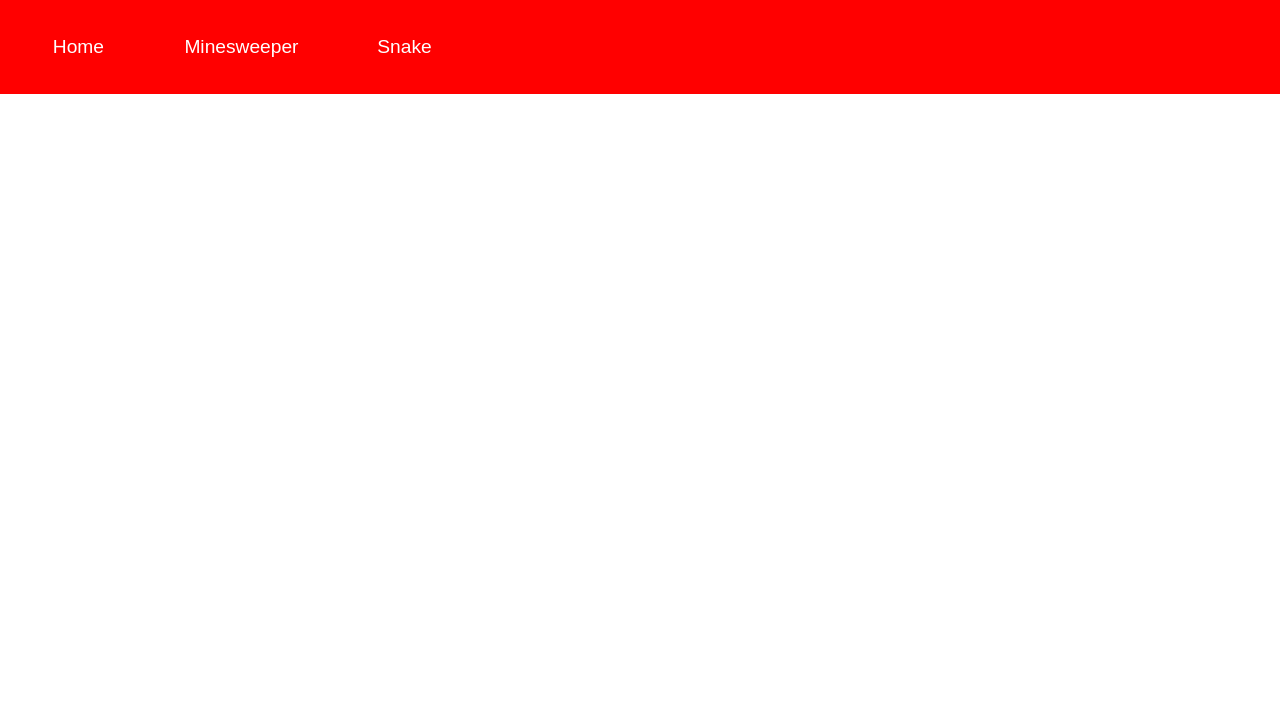
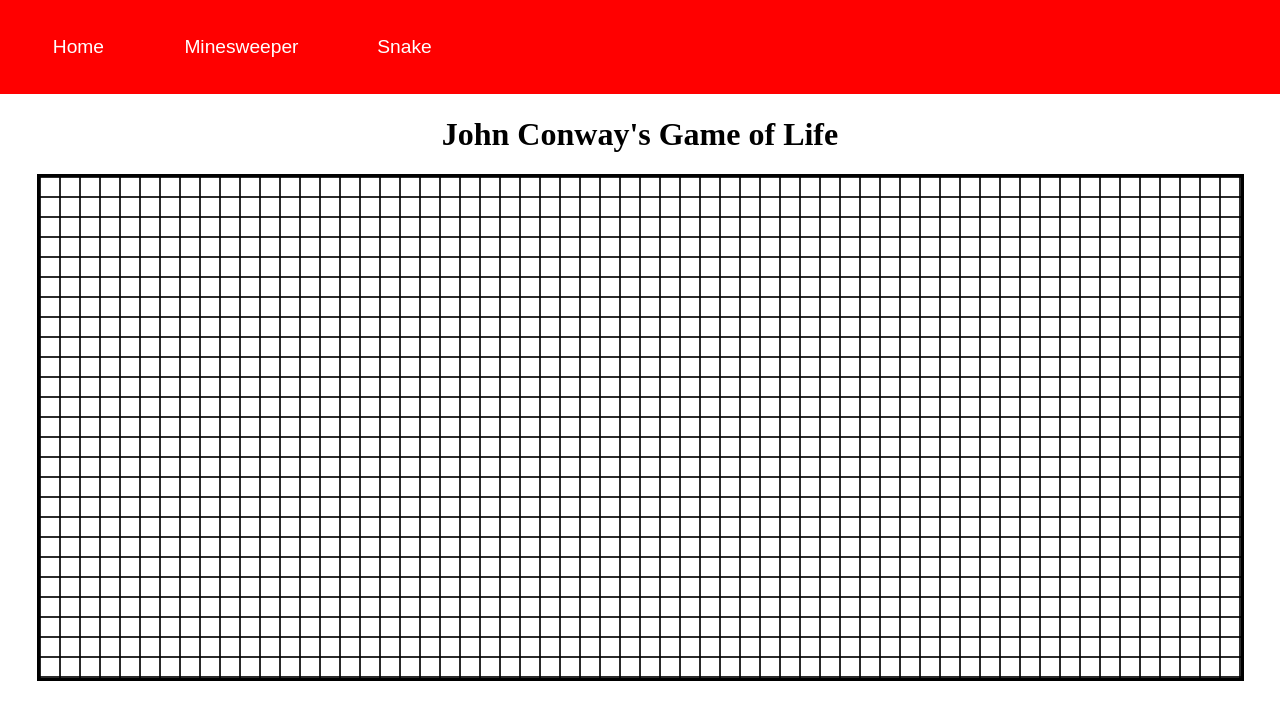
Before and after one commit to qpwoeirut/GamesAndGadgets, a plain HTML site: page CGoL.html in a window 1280 px wide. Drawn offline with nearby package versions, Linux system fonts and the light colour scheme.

Commit message:
add canvas with grid

```diff
--- a/CGoL.css
+++ b/CGoL.css
@@ -0,0 +1,12 @@
+canvas#lifeCanvas {
+    border-color: black;
+    border-style: solid;
+    border-width: 3px;
+
+    margin: auto;
+    height: 501px;
+    width: 1201px;
+
+    background-image: url("lifeGrid.svg");
+    background-size: 10px;
+}
--- a/CGoL.html
+++ b/CGoL.html
@@ -5,12 +5,27 @@
 
         <!-- Include JQuery 3.5.1, last updated 6/4/2020 -->
         <script src="https://ajax.googleapis.com/ajax/libs/jquery/3.5.1/jquery.min.js"></script>
+
+        <script src="logger.js"></script>
+        <script src="CGoL.js"></script>
+        <link rel="stylesheet" href="CGoL.css">
     </head>
     <body>
         <div id="navbarContainer"></div>
-        <div></div>
+        <div id="pageContainer">
+            <h1 class="textCenter">John Conway's Game of Life</h1>
+            <div id="gameContainer" class="center">
+                <canvas id="lifeCanvas">
+
+                </canvas>
+            </div>
+        </div>
     </body>
     <script>
         $("#navbarContainer").load("navbar.html");
+
+        VERBOSITY = 10;
+        var game = new Object();
+        startGame(game);
     </script>
 </html>
--- /dev/null
+++ b/CGoL.js
@@ -0,0 +1,25 @@
+let CELL_SIZE = 20;
+
+function startGame() {
+    logMessage("invoked startGame");
+
+    renderGrid();
+}
+
+function renderGrid() {
+    logMessage("invoking renderGrid");
+
+    const canvas = document.getElementById("lifeCanvas");
+    canvas.onclick = handleClick;
+    canvas.style.backgroundSize = CELL_SIZE + "px";
+}
+
+
+function handleClick(event) {
+    const gridX = Math.floor(event.offsetX / CELL_SIZE);
+    const gridY = Math.floor(event.offsetY / CELL_SIZE);
+
+    const canvas = event.currentTarget;
+
+
+}
```
Also changed, not shown: lifeGrid.svg (added).
